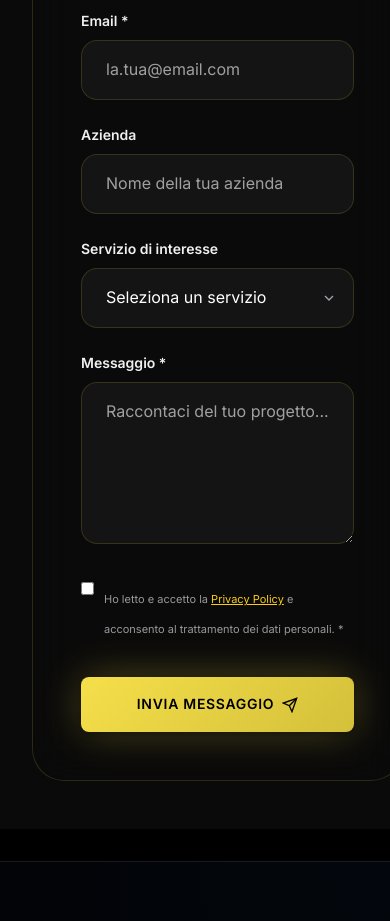
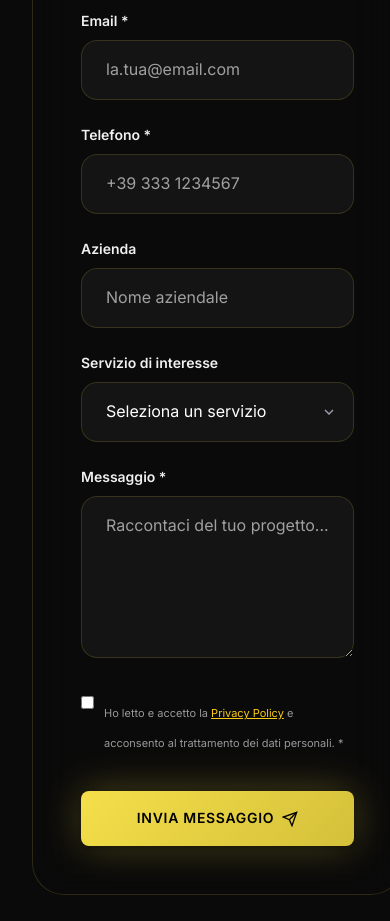
Before and after one commit to Wrd12IG/wrdigital-site, a Next.js app: page /contatti in a window 390 px wide. Shown: the part 1360-2281 px from the top of the page. Built offline with nearby package versions, Linux system fonts and the light colour scheme; no server answers; the database is empty.

Commit message:
feat: make phone field mandatory in all contact and newsletter forms

```diff
--- a/app/api/contact/route.ts
+++ b/app/api/contact/route.ts
@@ -4,10 +4,10 @@ export async function POST(request: Request) {
     try {
         const body = await request.json();
         console.log('--- API CONTACT BODY ---', body);
-        const { name, email, message, company, service, website, privacyAccepted } = body;
+        const { name, email, phone, message, company, service, website, privacyAccepted } = body;
 
         // Validazione base
-        if (!name || !email || !message) {
+        if (!name || !email || !phone || !message) {
             return NextResponse.json({ error: 'Campi obbligatori mancanti' }, { status: 400 });
         }
 
@@ -40,6 +40,7 @@ export async function POST(request: Request) {
                 data: {
                     name,
                     email,
+                    phone: phone || null,
                     company: company || null,
                     website: website || null,
                     message,
@@ -66,7 +67,7 @@ export async function POST(request: Request) {
                 to: 'info@wrdigital.it, roberto@wrdigital.it',
                 replyTo: email,
                 subject: `🔥 Lead: ${name} (${company || 'Privato'})`,
-                html: EmailTemplate({ name, email, message, company, service })
+                html: EmailTemplate({ name, email, phone, message, company, service })
             });
 
             // Email to client
--- a/components/Contact.tsx
+++ b/components/Contact.tsx
@@ -8,6 +8,7 @@ import styles from './Contact.module.css';
 interface FormErrors {
     name?: string;
     email?: string;
+    phone?: string;
     message?: string;
 }
 
@@ -18,6 +19,7 @@ export default function Contact() {
     const [formState, setFormState] = useState({
         name: '',
         email: '',
+        phone: '',
         company: '',
         message: '',
         service: '',
@@ -38,6 +40,10 @@ export default function Contact() {
             newErrors.email = 'L\'email è obbligatoria';
         } else if (!/^[^\s@]+@[^\s@]+\.[^\s@]+$/.test(formState.email)) {
             newErrors.email = 'Inserisci un\'email valida';
+        }
+
+        if (!formState.phone.trim()) {
+            newErrors.phone = 'Il telefono è obbligatorio';
         }
 
         if (!formState.message.trim()) {
@@ -83,6 +89,7 @@ export default function Contact() {
             setFormState({
                 name: '',
                 email: '',
+                phone: '',
                 company: '',
                 message: '',
                 service: '',
@@ -264,6 +271,29 @@ export default function Contact() {
                                     </div>
                                 </div>
 
+                                <div className={styles.formGrid}>
+                                    <div className={styles.formGroup}>
+                                        <label htmlFor="phone" className={styles.formLabel}>Telefono *</label>
+                                        <input
+                                            type="tel"
+                                            id="phone"
+                                            name="phone"
+                                            value={formState.phone}
+                                            onChange={handleChange}
+                                            className={`${styles.formInput} ${errors.phone ? styles.inputError : ''}`}
+                                            placeholder="+39 333 1234567"
+                                        />
+                                        {errors.phone && (
+                                            <motion.span
+                                                className={styles.errorText}
+                                                initial={{ opacity: 0, y: -10 }}
+                                                animate={{ opacity: 1, y: 0 }}
+                                            >
+                                                {errors.phone}
+                                            </motion.span>
+                                        )}
+                                    </div>
+
                                     <div className={styles.formGroup}>
                                         <label htmlFor="company" className={styles.formLabel}>Azienda</label>
                                         <input
@@ -273,8 +303,9 @@ export default function Contact() {
                                             value={formState.company}
                                             onChange={handleChange}
                                             className={styles.formInput}
-                                        placeholder="Nome della tua azienda"
+                                            placeholder="Nome aziendale"
                                         />
+                                    </div>
                                 </div>
 
                                 <div className={styles.formGroup}>
--- a/components/ContactModal.tsx
+++ b/components/ContactModal.tsx
@@ -10,6 +10,7 @@ import styles from './ContactModal.module.css';
 interface FormErrors {
     name?: string;
     email?: string;
+    phone?: string;
     message?: string;
 }
 
@@ -25,6 +26,7 @@ export default function ContactModal() {
     const [formState, setFormState] = useState({
         name: '',
         email: '',
+        phone: '',
         company: '',
         message: '',
         service: '',
@@ -44,6 +46,7 @@ export default function ContactModal() {
         } else if (!/^[^\s@]+@[^\s@]+\.[^\s@]+$/.test(formState.email)) {
             newErrors.email = 'Email non valida';
         }
+        if (!formState.phone.trim()) newErrors.phone = 'Il telefono è obbligatorio';
         if (!formState.message.trim()) newErrors.message = 'Il messaggio è obbligatorio';
 
         if (!formState.privacyAccepted) {
@@ -75,7 +78,7 @@ export default function ContactModal() {
             if (!response.ok) throw new Error(data.error);
 
             closeContactModal();
-            setFormState({ name: '', email: '', company: '', message: '', service: '', website: '', privacyAccepted: false });
+            setFormState({ name: '', email: '', phone: '', company: '', message: '', service: '', website: '', privacyAccepted: false });
             router.push(`/grazie?name=${encodeURIComponent(formState.name)}`);
 
         } catch (error) {
@@ -150,16 +153,31 @@ export default function ContactModal() {
                                     </div>
                                 </div>
 
+                                <div className={styles.row}>
                                     <div className={styles.formGroup}>
-                                    <label className={styles.formLabel}>URL del tuo sito (Così lo studiamo prima di chiamarti)</label>
+                                        <label className={styles.formLabel}>Telefono *</label>
+                                        <input
+                                            type="tel"
+                                            name="phone"
+                                            value={formState.phone}
+                                            onChange={handleChange}
+                                            className={`${styles.formInput} ${errors.phone ? styles.inputError : ''}`}
+                                            placeholder="+39 ..."
+                                        />
+                                        {errors.phone && <span className={styles.errorText}>{errors.phone}</span>}
+                                    </div>
+
+                                    <div className={styles.formGroup}>
+                                        <label className={styles.formLabel}>Sito Web</label>
                                         <input
                                             type="url"
                                             name="website"
-                                        value={formState.website || ''}
+                                            value={formState.website}
                                             onChange={handleChange}
                                             className={styles.formInput}
-                                        placeholder="https://"
+                                            placeholder="https://..."
                                         />
+                                    </div>
                                 </div>
 
                                 <div className={styles.formGroup}>
--- a/components/EstimatorWizard.tsx
+++ b/components/EstimatorWizard.tsx
@@ -29,6 +29,7 @@ interface FormData {
     budget: string;
     name: string;
     email: string;
+    phone: string;
     company: string;
     website: string;
     socials: string[];
@@ -76,6 +77,7 @@ export default function EstimatorWizard() {
         budget: '',
         name: '',
         email: '',
+        phone: '',
         company: '',
         website: '',
         socials: [],
@@ -157,6 +159,7 @@ Obiettivo: ${goals.find(g => g.id === data.goal)?.label}
 Servizi: ${data.services.map(s => services.find(srv => srv.id === s)?.label).join(', ')}
 Budget: ${budgets.find(b => b.id === data.budget)?.label}
 Sito Web: ${data.website || 'Non specificato'}
+Telefono: ${data.phone}
 Social: ${data.socials.length > 0 ? data.socials.join(', ') : 'Nessuno selezionato'}
         `.trim();
 
@@ -167,6 +170,7 @@ Social: ${data.socials.length > 0 ? data.socials.join(', ') : 'Nessuno seleziona
                 body: JSON.stringify({
                     name: data.name,
                     email: data.email,
+                    phone: data.phone,
                     company: data.company,
                     service: 'preventivo',
                     message: messageText,
@@ -300,6 +304,10 @@ Social: ${data.socials.length > 0 ? data.socials.join(', ') : 'Nessuno seleziona
                                 <span className={styles.summaryLabel}>Budget</span>
                                 <span className={styles.summaryValue}>{budgets.find(b => b.id === data.budget)?.label}</span>
                             </div>
+                            <div className={styles.summaryRow}>
+                                <span className={styles.summaryLabel}>Telefono</span>
+                                <span className={styles.summaryValue}>{data.phone || 'Non inserito'}</span>
+                            </div>
                         </div>
 
                         <div className="grid grid-cols-1 md:grid-cols-2 gap-4">
@@ -324,6 +332,14 @@ Social: ${data.socials.length > 0 ? data.socials.join(', ') : 'Nessuno seleziona
                                 className={styles.input}
                                 value={data.email}
                                 onChange={e => setData({ ...data, email: e.target.value })}
+                                required
+                            />
+                            <input
+                                type="tel"
+                                placeholder="Telefono *"
+                                className={styles.input}
+                                value={data.phone}
+                                onChange={e => setData({ ...data, phone: e.target.value })}
                                 required
                             />
                             <div className="flex items-center gap-2 p-3 bg-white/5 border border-white/10 rounded-lg text-xs text-gray-400 opacity-60">
@@ -409,7 +425,7 @@ Social: ${data.socials.length > 0 ? data.socials.join(', ') : 'Nessuno seleziona
                         <button
                             className="btn btn-primary"
                             onClick={handleSubmit}
-                            disabled={!data.name || !data.email || !data.privacy || isSubmitting}
+                            disabled={!data.name || !data.email || !data.phone || !data.privacy || isSubmitting}
                         >
                             {isSubmitting ? 'Invio in corso...' : 'Invia Richiesta'}
                         </button>
--- a/components/NewsletterForm.tsx
+++ b/components/NewsletterForm.tsx
@@ -6,6 +6,7 @@ import { toast } from "react-hot-toast";
 
 export default function NewsletterForm() {
     const [email, setEmail] = useState('');
+    const [phone, setPhone] = useState('');
     const [privacy, setPrivacy] = useState(false);
     const [loading, setLoading] = useState(false);
 
@@ -17,7 +18,7 @@ export default function NewsletterForm() {
             const res = await fetch('/api/newsletter', {
                 method: 'POST',
                 headers: { 'Content-Type': 'application/json' },
-                body: JSON.stringify({ email, privacyAccepted: true })
+                body: JSON.stringify({ email, phone, privacyAccepted: true })
             });
 
             const data = await res.json();
@@ -25,6 +26,7 @@ export default function NewsletterForm() {
             if (res.ok) {
                 toast.success('Iscrizione completata!');
                 setEmail('');
+                setPhone('');
             } else {
                 toast.error(data.error || 'Errore durante l\'iscrizione');
             }
@@ -39,20 +41,29 @@ export default function NewsletterForm() {
         <div className="max-w-md mx-auto relative group">
             <div className="absolute -inset-1 bg-gradient-to-r from-yellow-500 to-purple-600 rounded-lg blur opacity-25 group-hover:opacity-50 transition duration-1000"></div>
             <form onSubmit={handleSubmit} className="flex flex-col gap-2">
-                <div className="relative bg-[#0a0a0a] rounded-lg p-1 flex items-center border border-white/10">
+                <div className="relative bg-[#0a0a0a] rounded-lg p-1 flex flex-col md:flex-row items-stretch md:items-center border border-white/10 gap-1">
                     <input
                         type="email"
                         required
                         value={email}
                         onChange={(e) => setEmail(e.target.value)}
-                        placeholder="La tua email aziendale"
-                        className="bg-transparent text-white w-full px-4 py-3 outline-none text-sm placeholder-gray-600 font-mono"
+                        placeholder="Email aziendale"
+                        className="bg-transparent text-white flex-1 px-4 py-3 outline-none text-sm placeholder-gray-600 font-mono"
+                        disabled={loading}
+                    />
+                    <input
+                        type="tel"
+                        required
+                        value={phone}
+                        onChange={(e) => setPhone(e.target.value)}
+                        placeholder="Telefono"
+                        className="bg-transparent text-white flex-1 px-4 py-3 outline-none text-sm placeholder-gray-600 font-mono border-t md:border-t-0 md:border-l border-white/10"
                         disabled={loading}
                     />
                     <button
                         type="submit"
                         className="bg-white text-black font-bold text-xs uppercase px-6 py-3 rounded hover:bg-gray-200 transition-colors whitespace-nowrap disabled:opacity-50"
-                        disabled={loading || !privacy}
+                        disabled={loading || !privacy || !phone || !email}
                     >
                         {loading ? '...' : 'Iscriviti [r]'}
                     </button>
--- a/lib/email-template.ts
+++ b/lib/email-template.ts
@@ -1,5 +1,5 @@
 
-export const EmailTemplate = (data: { name: string; email: string; message?: string; service?: string; company?: string }) => `
+export const EmailTemplate = (data: { name: string; email: string; phone?: string; message?: string; service?: string; company?: string }) => `
 <!DOCTYPE html>
 <html lang="it">
 <head>
@@ -31,6 +31,12 @@ export const EmailTemplate = (data: { name: string; email: string; message?: str
                         <td style="padding: 10px 0; border-bottom: 1px solid #eee; color: #888; font-size: 12px; text-transform: uppercase;">Email</td>
                         <td style="padding: 10px 0; border-bottom: 1px solid #eee; font-weight: bold; font-size: 15px;">
                             <a href="mailto:${data.email}" style="color: #2563EB; text-decoration: none;">${data.email}</a>
+                        </td>
+                    </tr>
+                    <tr>
+                        <td style="padding: 10px 0; border-bottom: 1px solid #eee; color: #888; font-size: 12px; text-transform: uppercase;">Telefono</td>
+                        <td style="padding: 10px 0; border-bottom: 1px solid #eee; font-weight: bold; font-size: 15px;">
+                            <a href="tel:${data.phone}" style="color: #2563EB; text-decoration: none;">${data.phone || '-'}</a>
                         </td>
                     </tr>
                     <tr>
@@ -93,7 +99,7 @@ export const EmailTemplate = (data: { name: string; email: string; message?: str
 </html>
 `;
 
-export const NewsletterTemplate = (email: string) => `
+export const NewsletterTemplate = (email: string, phone?: string) => `
 <!DOCTYPE html>
 <html lang="it">
 <head>
@@ -109,6 +115,7 @@ export const NewsletterTemplate = (email: string) => `
         <div style="padding: 50px 30px; text-align: center;">
             <div style="background-color: #f0fdf4; border: 1px dashed #22C55E; padding: 20px; border-radius: 10px; display: inline-block; margin-bottom: 20px;">
                 <p style="margin: 0; font-size: 18px; font-weight: bold; color: #15803d;">${email}</p>
+                ${phone ? `<p style="margin: 5px 0 0 0; font-size: 14px; color: #15803d;">Tel: ${phone}</p>` : ''}
             </div>
             <p style="color: #666; margin: 0;">si è appena iscritto alla newsletter.</p>
         </div>
```
Also changed, not shown: app/api/newsletter/route.ts (+7 -2 lines). Lines whose indentation alone changed are shown as unchanged.
